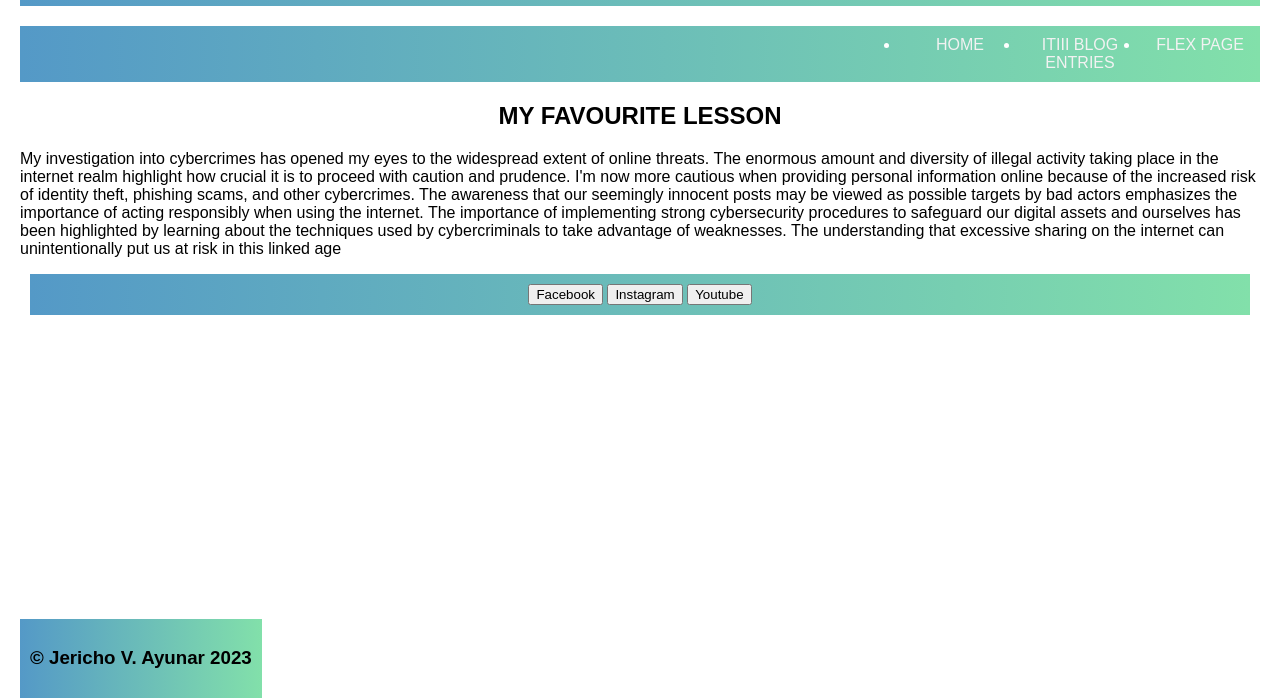
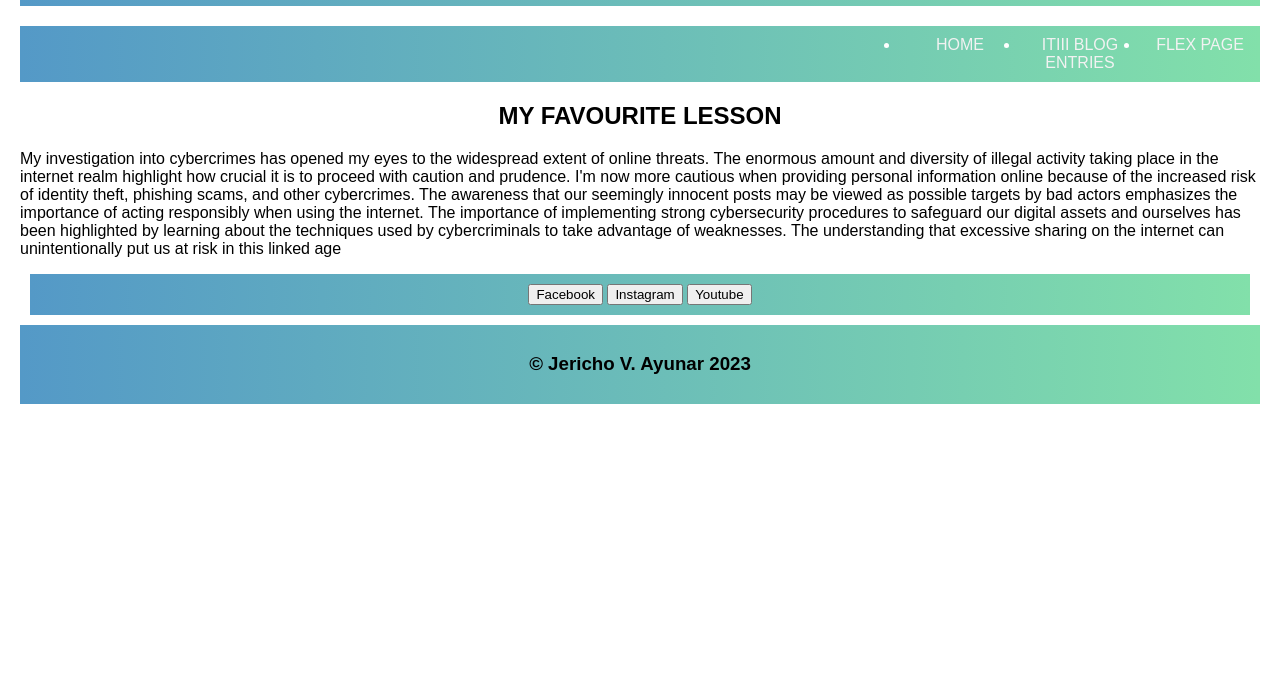
Before and after one commit to JericahoVAyunar/Ayunar, a plain HTML site: page ITIII BLOG ENTRIES.html in a window 1280 px wide. Shown: the part 102-800 px from the top of the page. Drawn offline with Linux system fonts and the light colour scheme.

Commit message:
Update ITIII BLOG ENTRIES.html

```diff
--- a/ITIII BLOG ENTRIES.html
+++ b/ITIII BLOG ENTRIES.html
@@ -61,13 +61,11 @@
 		}
 
 		footer{
-			background: linear-gradient(to right,#5499C7 , #82E0AA);
-			padding: 10px;
-			position: absolute;
-			bottom:0;
-			text-align: center;
-			box-shadow: 0 0 5px;
-			color: white;
+			 background: linear-gradient(to right,#5499C7 , #82E0AA);
+            color: #fff;
+            text-align: center;
+            padding: 10px;
+			box-shadow: 0.0 10px;
 		}
 
 		header {
```
